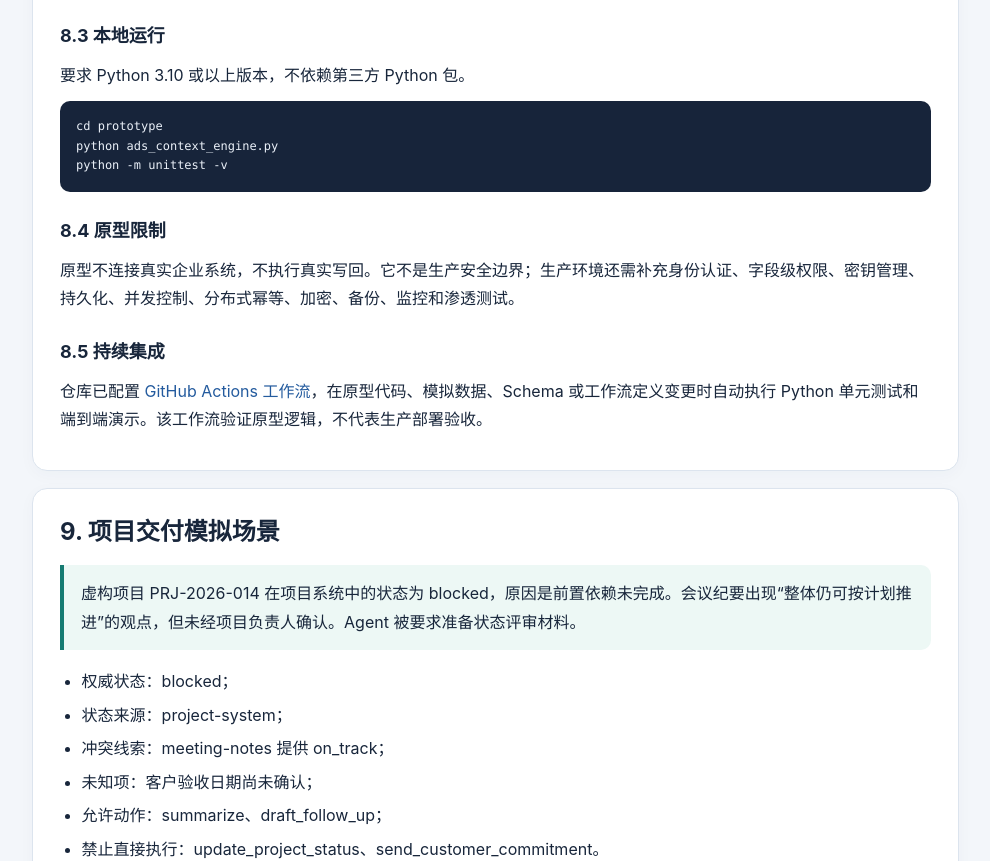
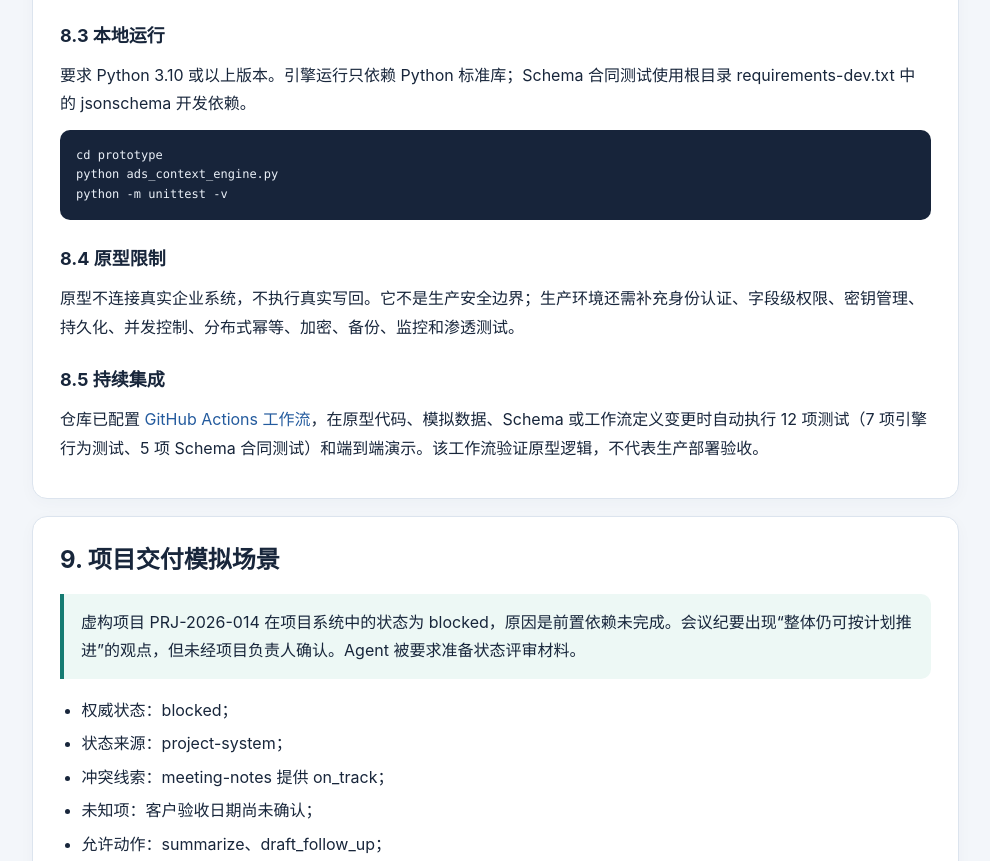
Before and after one commit to yixuan2016/creative, a plain HTML site: page docs/04-企业工作上下文标准规范与最小可运行原型设计.html in a window 1280 px wide. Shown: the part 9149-10010 px from the top of the page, without its empty margins (289-1279 px from the left). Drawn offline with Linux system fonts and the light colour scheme.

Commit message:
docs: update HTML prototype validation coverage

```diff
--- a/docs/04-企业工作上下文标准规范与最小可运行原型设计.html
+++ b/docs/04-企业工作上下文标准规范与最小可运行原型设计.html
@@ -145,10 +145,10 @@ ul,ol{padding-left:1.35em}li{margin:5px 0}pre{overflow:auto;background:#17243a;c
 <h3>8.1 原型验证内容</h3><ol><li>接收并校验标准事件；</li><li>使用幂等键避免重复事件；</li><li>根据权威来源规则重建状态；</li><li>保留非权威来源冲突线索；</li><li>根据授权范围生成任务级上下文包。</li></ol>
 <h3>8.2 组件与生产替换方向</h3><table><thead><tr><th>组件</th><th>本地原型</th><th>生产方向</th></tr></thead><tbody>
 <tr><td>Event Ingest</td><td>Python 函数</td><td>API Gateway + Connector</td></tr><tr><td>Event Ledger</td><td>内存字典 / JSON</td><td>追加式事件存储</td></tr><tr><td>Object Registry</td><td>JSON 映射</td><td>身份解析服务</td></tr><tr><td>Authority Registry</td><td>本地配置</td><td>领域规则目录</td></tr><tr><td>State Engine</td><td>确定性规则</td><td>可重放状态投影</td></tr><tr><td>Policy Gate</td><td>简化 grant</td><td>IAM / ABAC / Policy Engine</td></tr><tr><td>Context Builder</td><td>JSON 上下文包</td><td>上下文服务</td></tr><tr><td>Audit</td><td>本地记录</td><td>集中审计</td></tr></tbody></table>
-<h3>8.3 本地运行</h3><p>要求 Python 3.10 或以上版本，不依赖第三方 Python 包。</p><pre><code>cd prototype
+<h3>8.3 本地运行</h3><p>要求 Python 3.10 或以上版本。引擎运行只依赖 Python 标准库；Schema 合同测试使用根目录 requirements-dev.txt 中的 jsonschema 开发依赖。</p><pre><code>cd prototype
 python ads_context_engine.py
 python -m unittest -v</code></pre>
-<h3>8.4 原型限制</h3><p>原型不连接真实企业系统，不执行真实写回。它不是生产安全边界；生产环境还需补充身份认证、字段级权限、密钥管理、持久化、并发控制、分布式幂等、加密、备份、监控和渗透测试。</p><h3>8.5 持续集成</h3><p>仓库已配置 <a href="../.github/workflows/ads-context-prototype.yml">GitHub Actions 工作流</a>，在原型代码、模拟数据、Schema 或工作流定义变更时自动执行 Python 单元测试和端到端演示。该工作流验证原型逻辑，不代表生产部署验收。</p>
+<h3>8.4 原型限制</h3><p>原型不连接真实企业系统，不执行真实写回。它不是生产安全边界；生产环境还需补充身份认证、字段级权限、密钥管理、持久化、并发控制、分布式幂等、加密、备份、监控和渗透测试。</p><h3>8.5 持续集成</h3><p>仓库已配置 <a href="../.github/workflows/ads-context-prototype.yml">GitHub Actions 工作流</a>，在原型代码、模拟数据、Schema 或工作流定义变更时自动执行 12 项测试（7 项引擎行为测试、5 项 Schema 合同测试）和端到端演示。该工作流验证原型逻辑，不代表生产部署验收。</p>
 </section>
 
 <section id="scenario"><h2>9. 项目交付模拟场景</h2>
```
